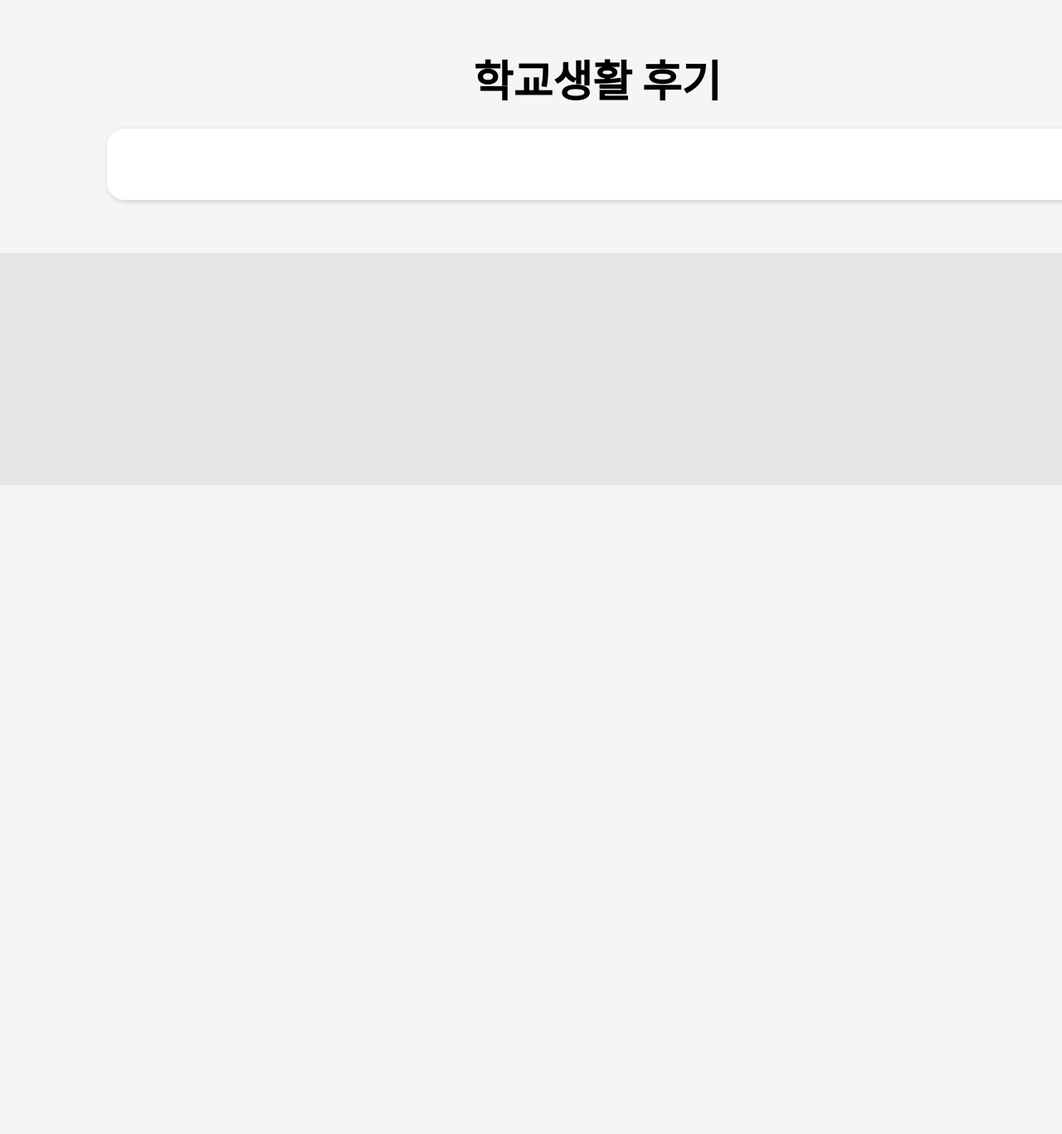
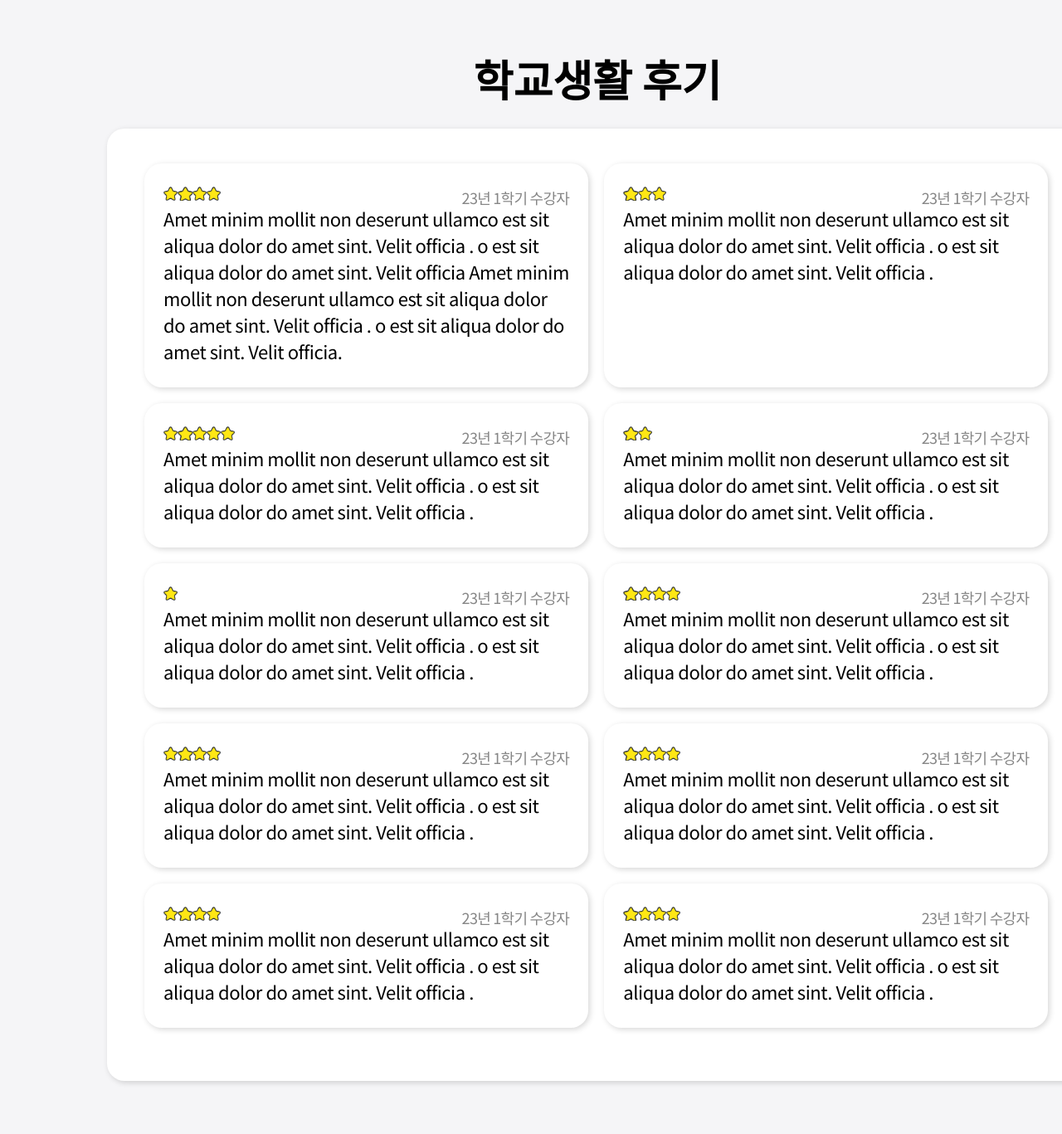
Before and after one commit to viroovr/skkuexs, a Django app: page /forums/1/uni_review in a window 1280 px wide; the page is wider, and only the part inside the window is pictured. Shown: the part 215-1582 px from the top of that part at 83% size. Before the commit the page ends 800 px from the top of that part, so only its background shows below. Run offline with Django 4.2, Linux system fonts and the light colour scheme.

Commit message:
uni_review.html / forums.css / view.py modified

```diff
--- a/forums/views.py
+++ b/forums/views.py
@@ -105,7 +105,8 @@ def uni_review(request, school_name):
             {  'rank': 4,
                 "title": "SWE3208",
                 "date": "23년 1학기 수강자",
-                "content": "Amet minim mollit non deserunt ullamco est sit aliqua dolor do amet sint. Velit officia . o est sit aliqua dolor do amet sint. Velit officia .",
+                "photo":"sdf",
+                "content": "Amet minim mollit non deserunt ullamco est sit aliqua dolor do amet sint. Velit officia . o est sit aliqua dolor do amet sint. Velit officia Amet minim mollit non deserunt ullamco est sit aliqua dolor do amet sint. Velit officia . o est sit aliqua dolor do amet sint. Velit officia.",
             },
             {  'rank': 3,
                 "title": "SWE3208",
--- a/static/forums.css
+++ b/static/forums.css
@@ -263,6 +263,12 @@
     flex-direction: row;
 }
 
+.uni_review_top{
+    width : 100%;
+    display: flex;
+    flex-direction: row;
+}
+
 .course_content{
     width: 69.438rem;
     /* height: 68.875rem; */
@@ -290,16 +296,23 @@
     box-shadow: 2px 2px 7px 0 rgba(0, 0, 0, 0.16);
     background-color: #fff;
   }
-
+  .uni_review_item_container {
+    display: flex;
+    flex-wrap: wrap;
+    justify-content: flex-start;
+}
   .course_item_box{
 
         width: 33.438rem;
-        height: 13.563rem;
+        /* height: 13.563rem; */
         margin: 0.6rem;
         padding: 1.75rem 1.438rem;
         border-radius: 21px;
         box-shadow: 2px 2px 7px 0 rgba(0, 0, 0, 0.16);
         background-color: #fff;
+        display:flex;
+        flex-direction: column;
+        overflow: auto;
   }
   #star10{
     width: 1.078rem;
@@ -343,10 +356,30 @@
         color: #868686;
       }
 
+      .review_item_date{
+
+        width: 8.375rem;
+        height: 1.375rem;
+        flex-grow: 0;
+        margin-right :0;
+        margin: auto 0 auto auto;
+        font-family: "Noto Sans KR";
+        font-size: 1.125rem;
+        font-weight: normal;
+        font-stretch: normal;
+        font-style: normal;
+        line-height: normal;
+        letter-spacing: -0.72px;
+        white-space: nowrap;
+        text-align: right;
+        color: #868686;
+      }
+
 
       .course_item_content{
-        width: 30.5rem;
-        height: 5.063rem;
+        flex-grow: 2;
+        /* width: 30.5rem;
+        height: 5.063rem; */
         font-family: 'Noto Sans KR', sans-serif;
         font-size: 1.375rem;
         font-weight: normal;
--- a/templates/forums/uni_review.html
+++ b/templates/forums/uni_review.html
@@ -7,24 +7,26 @@
 
   <div class="content_box_large">
     <div class="course_content">
-      {% for field in courses %}
+      <div class="uni_review_item_container">
+      {% for field in uni_review %}
 
       <div class="course_item_box">
+        <div class="uni_review_top">
         <div class="course_item_rank">
           {% for i in "x"|rjust:field.rank %}
           <div class="star" id="star10"></div>
           {% endfor %}
         </div>
 
-        <div class="title_and_date">
-          <div class="course_item_title">{{field.title}}</div>
 
-          <div class="course_item_date">{{field.date}}</div>
-        </div>
 
+          <div class="review_item_date">{{field.date}}</div>
+
+      </div>
         <div class="course_item_content">{{field.content}}</div>
       </div>
       {% endfor %}
+    </div>
     </div>
   </div>
 </div>
```
